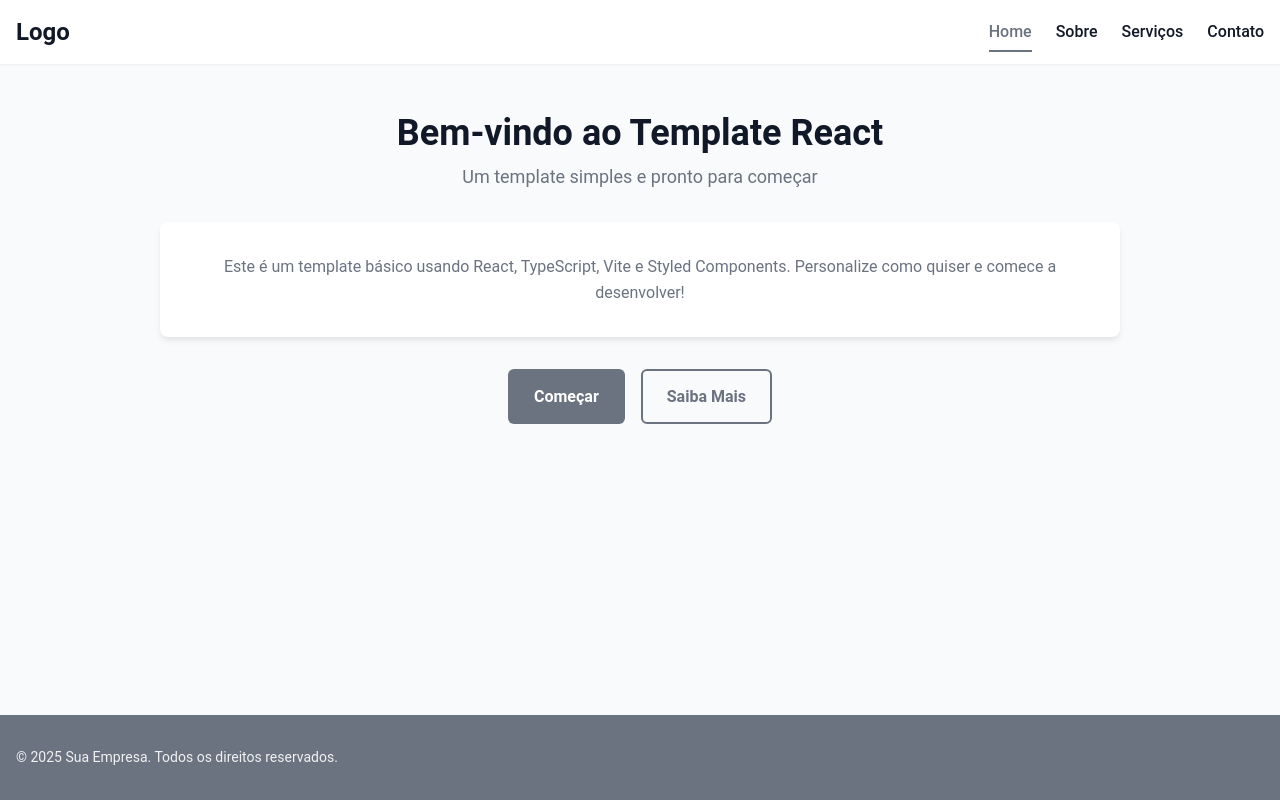
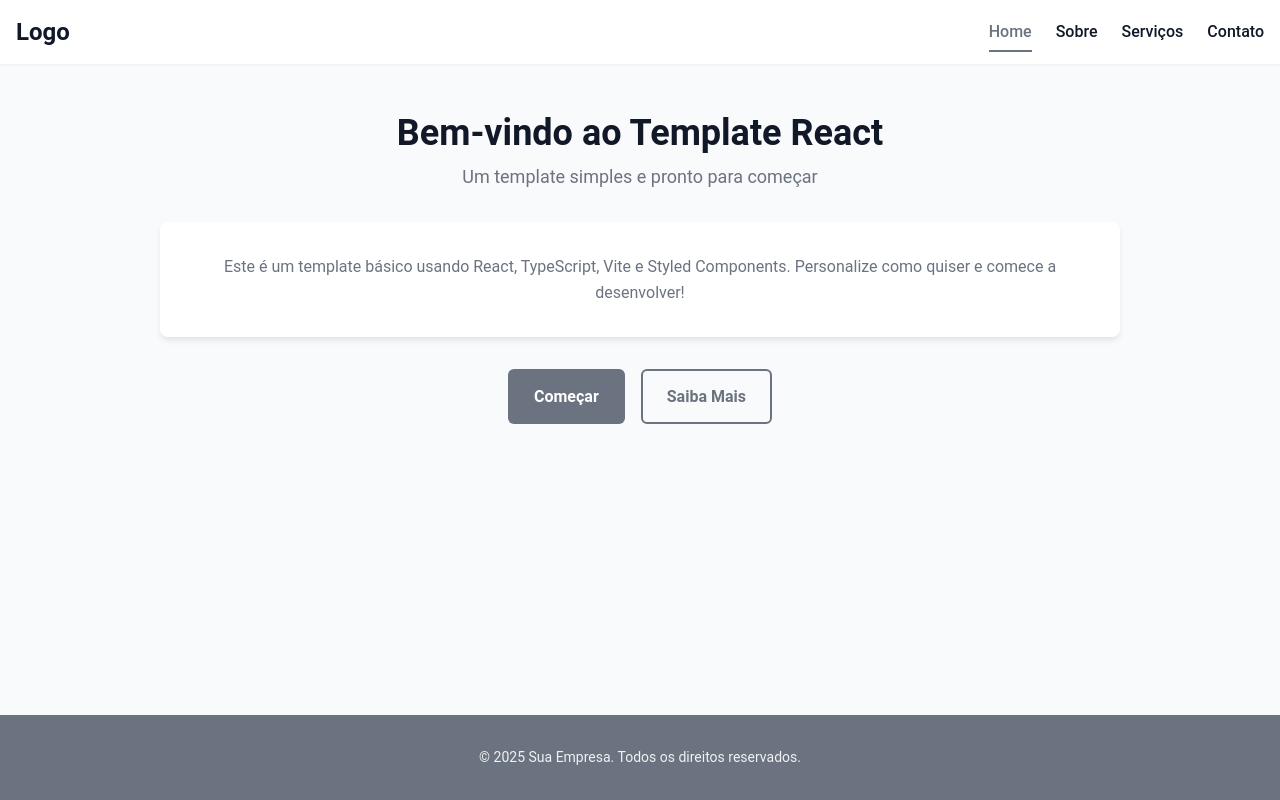
Before and after one commit to thiagopedro99/template-react, a React (Vite) app: page / in a window 1280 px wide. Built offline with nearby package versions, Linux system fonts and the light colour scheme.

Commit message:
feat: Uppdate footer

```diff
--- a/src/components/footer/index.tsx
+++ b/src/components/footer/index.tsx
@@ -23,7 +23,7 @@ const Footer = ({
       <Container $maxWidth="xl">
         <Flex
           $direction="row"
-          $justify="between"
+          $justify="center"
           $align="center"
           $wrap
           $gap="1.5rem"
```
